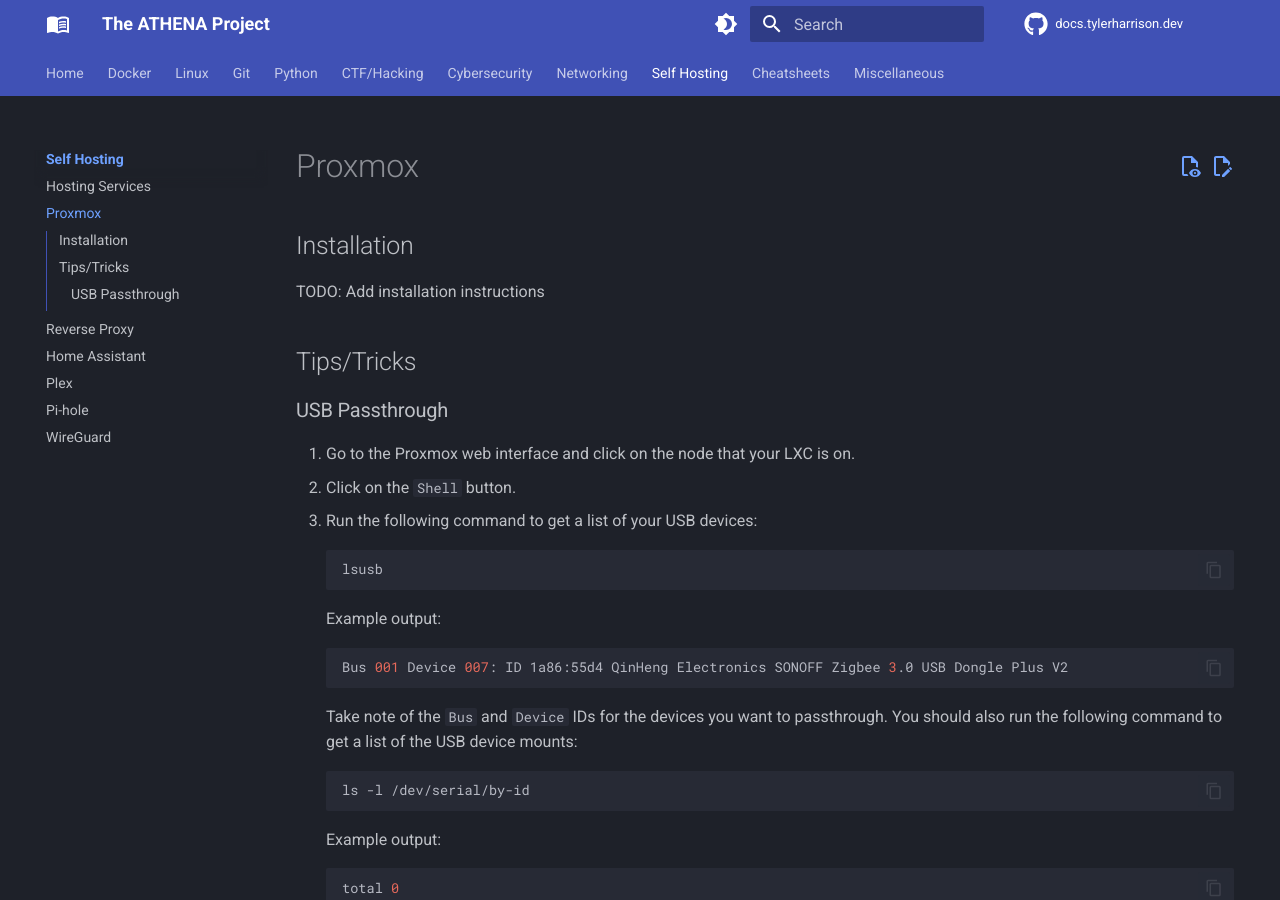
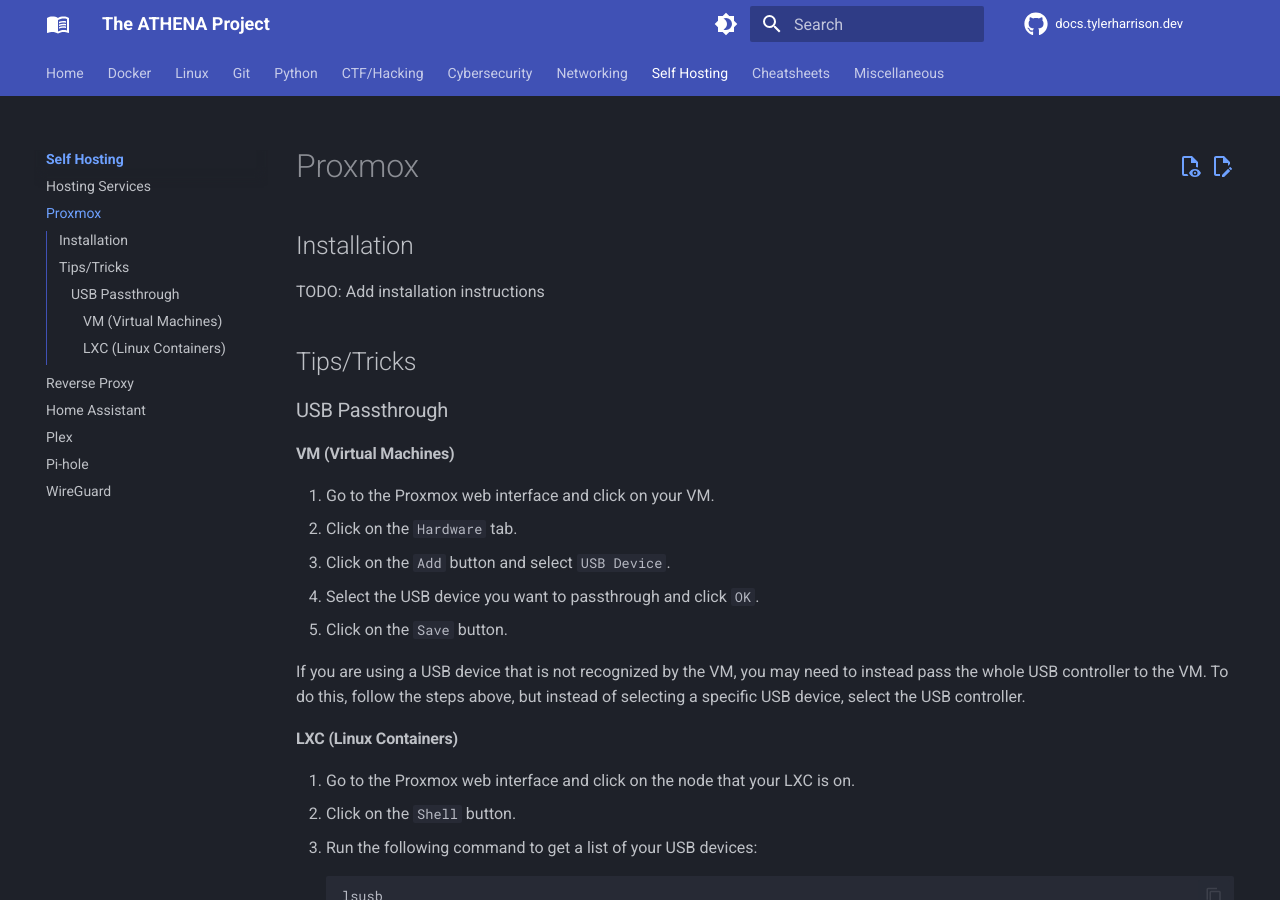
Before and after one commit to williamhatcher/docs.tylerharrison.dev, an MkDocs documentation site: the page built from docs/self-hosting/proxmox.md, in a window 1280 px wide and 900 px high. Built offline with MkDocs 1.6.1 and Material for MkDocs 9.7.7, drawn with Linux system fonts in a browser that asks for light colours; comment, search, counter and statistics services are not loaded; some of the changed text lies outside the part shown.

Commit message:
Update Proxmox USB docs
Signed-off-by: Tyler Harrison <tyleraharrison@gmail.com>

````diff
--- a/docs/self-hosting/proxmox.md
+++ b/docs/self-hosting/proxmox.md
@@ -7,6 +7,18 @@ TODO: Add installation instructions
 ## Tips/Tricks
 
 ### USB Passthrough
+
+#### VM (Virtual Machines)
+
+1. Go to the Proxmox web interface and click on your VM.
+2. Click on the `Hardware` tab.
+3. Click on the `Add` button and select `USB Device`.
+4. Select the USB device you want to passthrough and click `OK`.
+5. Click on the `Save` button.
+
+If you are using a USB device that is not recognized by the VM, you may need to instead pass the whole USB controller to the VM. To do this, follow the steps above, but instead of selecting a specific USB device, select the USB controller.
+
+#### LXC (Linux Containers)
 
 1. Go to the Proxmox web interface and click on the node that your LXC is on.
 2. Click on the `Shell` button.
@@ -82,3 +94,19 @@ TODO: Add installation instructions
     Replace the `189` with the major number you got in the previous step. Replace the `001` and `007` with the `Bus` and `Device` IDs you got in the previous step.
 
     Save and exit the file.
+
+6. Restart the LXC
+
+If you have any issues with the USB device not being recognized like I did, you can try the following on the host:
+
+```bash
+chmod a+rwx /dev/ttyACM0
+```
+
+or if you are using the `Bus` and `Device` IDs:
+
+```bash
+chmod a+rwx /dev/bus/usb/001/007
+```
+
+I am almost certain that this is not the correct way to do this, but it worked for me.
````
